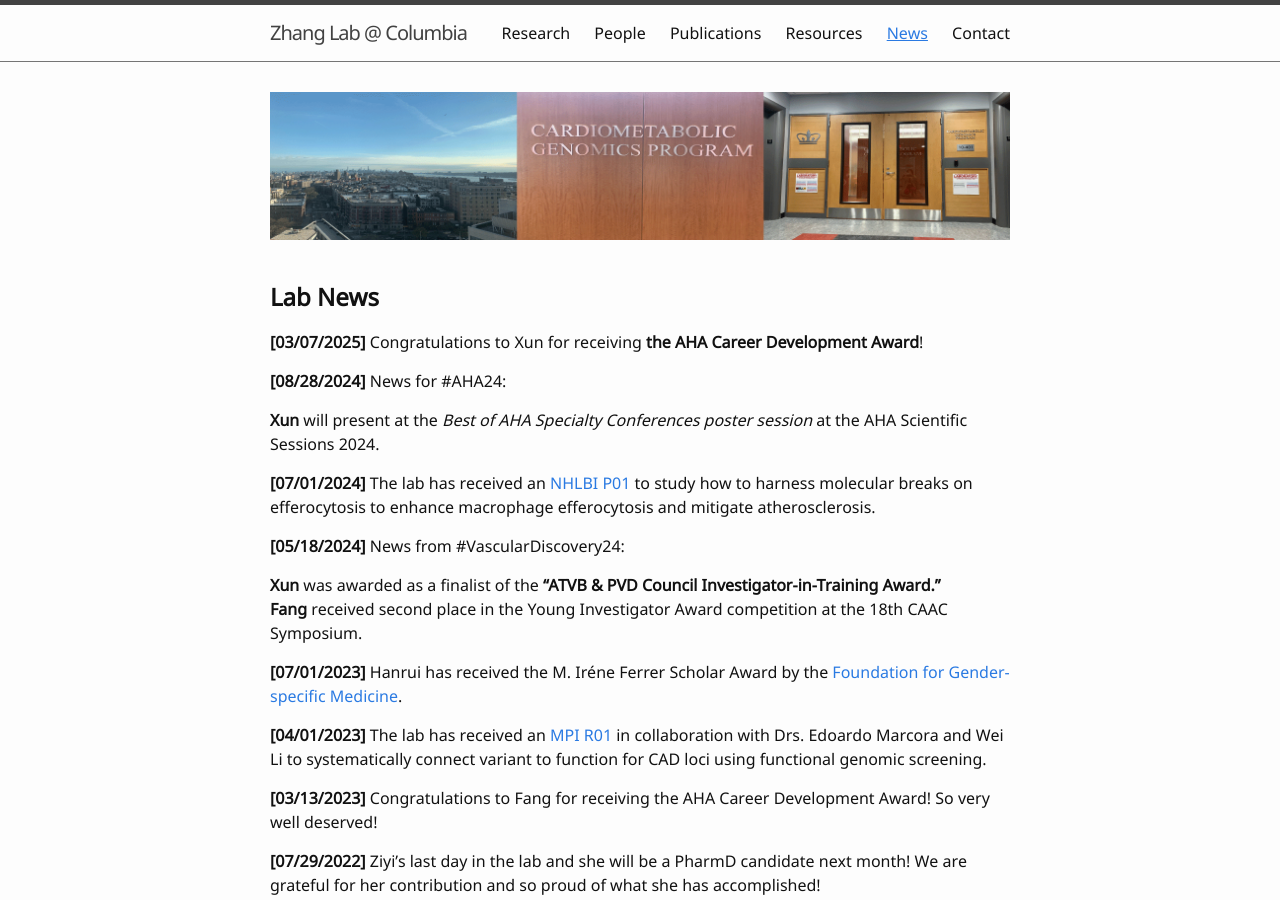
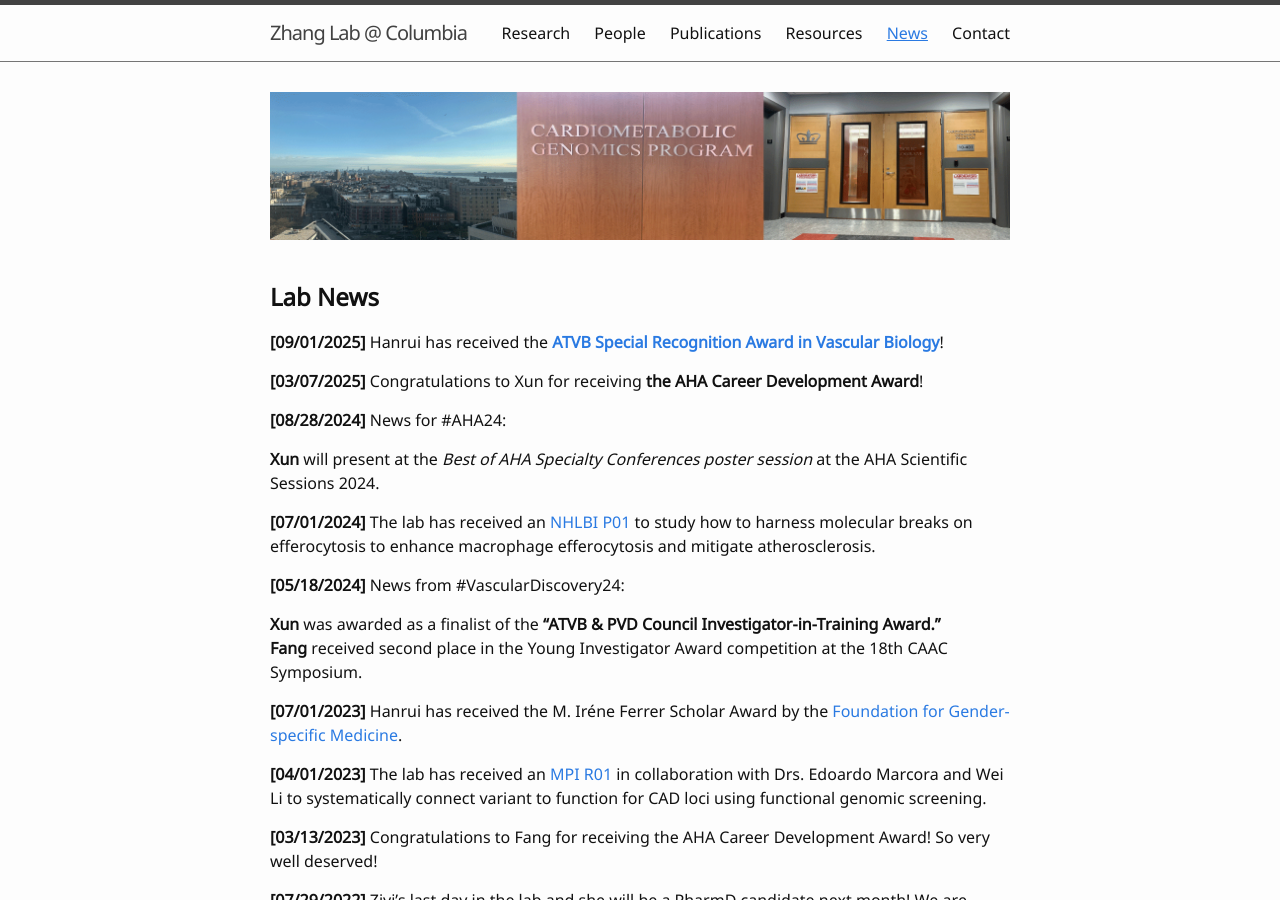
Before and after one commit to hanruizhang/zhanglab, a Jekyll site: the page built from 5_News.md, in a window 1280 px wide and 900 px high. Built offline with Jekyll 4.4.1, drawn with Linux system fonts in a browser that asks for light colours; comment, search, counter and statistics services are not loaded.

Commit message:
Update 5_News.md

```diff
--- a/5_News.md
+++ b/5_News.md
@@ -10,6 +10,7 @@ nav: true
 
 
 ## **Lab News**
+#### **[09/01/2025]** Hanrui has received the [**ATVB Special Recognition Award in Vascular Biology**](https://professional.heart.org/en/meetings/scientific-sessions/awards)!
 
 #### **[03/07/2025]** Congratulations to Xun for receiving **the AHA Career Development Award**!
 
```
